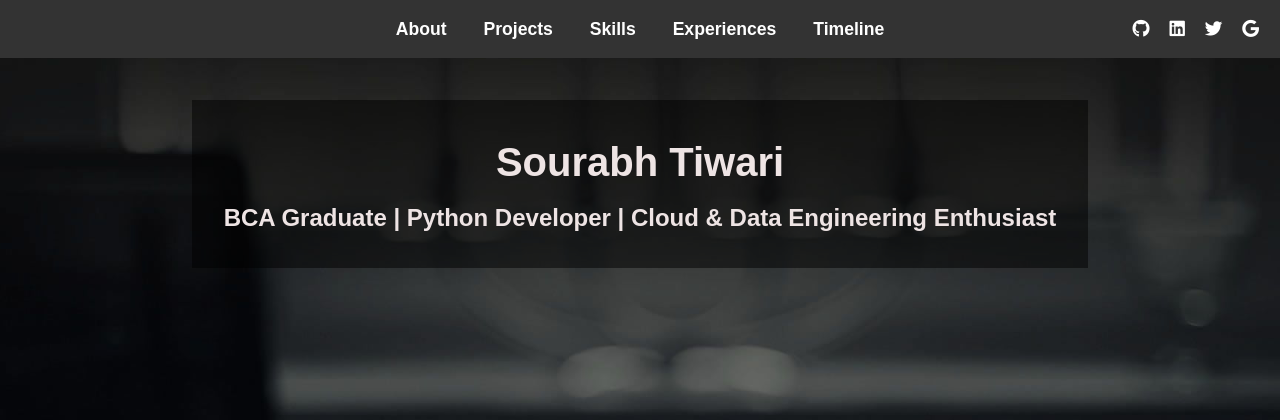
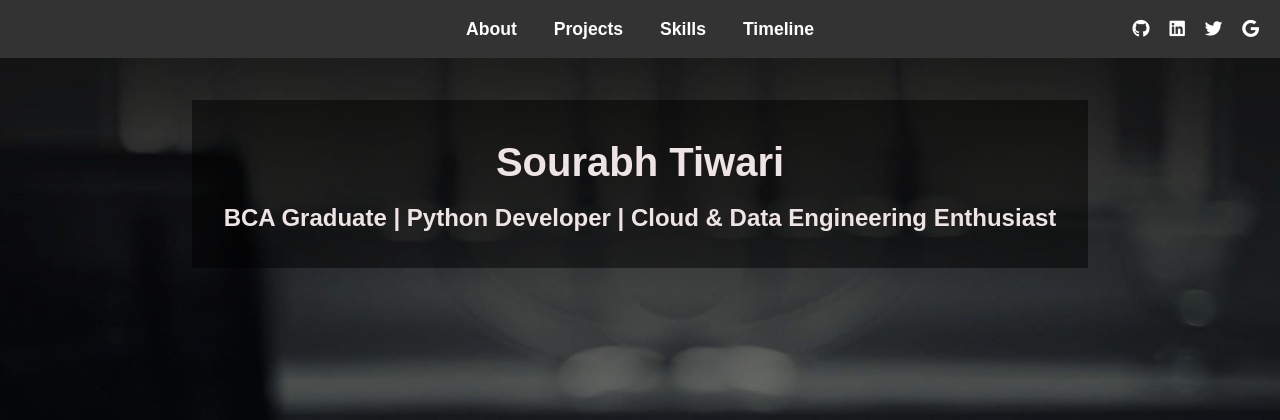
Before and after one commit to Sourabh7iwari/MyPortfolio, a Flask app: page / in a window 1280 px wide. Shown: the top 420 px of the page. Run offline with Flask 3, Linux system fonts and the light colour scheme.

Commit message:
removed expierences section as i think it can be coverd in timeline

```diff
--- a/templates/base.html
+++ b/templates/base.html
@@ -15,7 +15,6 @@
                     <li><a href="#about">About</a></li>
                     <li><a href="#projects">Projects</a></li>
                     <li><a href="#skills">Skills</a></li>
-                    <li><a href="#experiences">Experiences</a></li>
                     <li><a href="#timeline">Timeline</a></li>
                 </ul>
                 <div class="header-social-links">
@@ -75,16 +74,6 @@
         </div>
     </section>
 
-    <section id="experiences" class="section-content">
-        <span id="experiences-achor" class="offset-helper"></span>
-        <div class="container">
-            <h1>My Experiences</h1><br>
-            <ul>
-                <li>I don't have any professional work experience but I did make some projects in the fields of ML/AI, Python, Cloud (AWS, GCP, Azure).</li>
-            </ul>
-        </div>
-    </section>
-
     <section id="timeline" class="section-content">
         <span id="timeline-anchor" class="offset-helper"></span>
         <div class="container">
```
